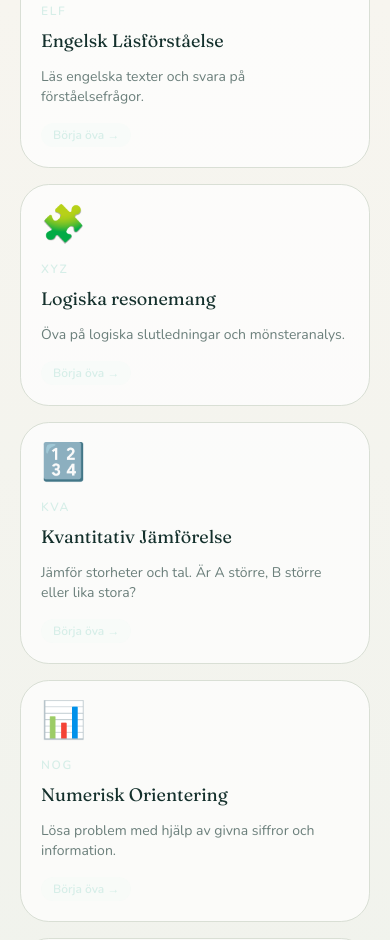
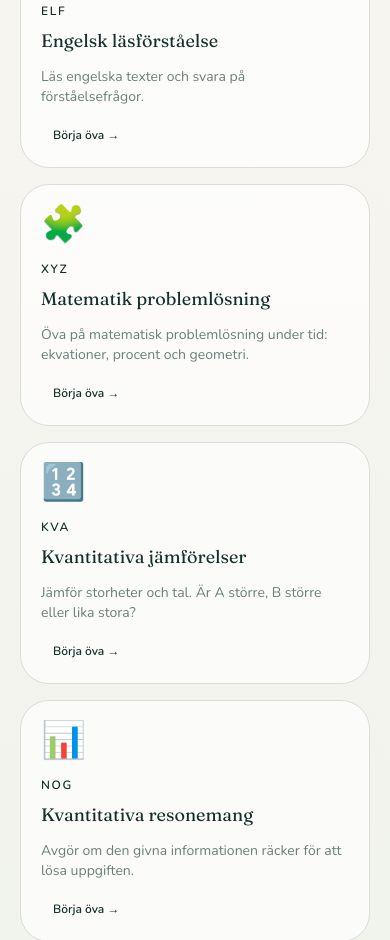
Before and after one commit to Oholmgren0608/HP-projekt, a Next.js app: page /ova in a window 390 px wide. Shown: the part 1060-2000 px from the top of the page. Built offline with nearby package versions, Linux system fonts and the light colour scheme; no server answers.

Commit message:
fix(ova): ELF/MEK-lasflaggor med bankkappning, korrekta delprovsetiketter, 404 vid ogiltig slug och tillgangliga antalsknappar

```diff
--- a/src/app/ova/[subtest]/page.tsx
+++ b/src/app/ova/[subtest]/page.tsx
@@ -1,5 +1,6 @@
 import { PracticeSubtestSelector } from "@/components/practice-subtest-selector";
 import type { PracticeKind } from "@/lib/practice";
+import { notFound } from "next/navigation";
 
 const VALID_SUBTESTS: PracticeKind[] = [
   "ord",
@@ -17,14 +18,7 @@ export default async function SubtestPage(props: PageProps<"/ova/[subtest]">) {
   const subtest = rawSubtest.toLowerCase();
 
   if (!VALID_SUBTESTS.includes(subtest as PracticeKind)) {
-    return (
-      <div className="rounded-2xl border border-[var(--line)] bg-white/70 p-6">
-        <p className="text-lg text-[var(--ink)]">Deltestet &quot;{subtest}&quot; hittades inte.</p>
-        <p className="mt-2 text-sm text-[var(--ink-muted)]">
-          Gå tillbaka till övningen och välj ett giltigt deltest.
-        </p>
-      </div>
-    );
+    notFound();
   }
 
   return <PracticeSubtestSelector subtest={subtest as PracticeKind} />;
--- a/src/components/practice-hub-v2.tsx
+++ b/src/components/practice-hub-v2.tsx
@@ -8,7 +8,7 @@ export type SubTestInfo = {
   label: string;
   title: string;
   description: string;
-  isReading: boolean; // true for LÄS, MEK, etc.
+  isReading: boolean; // true för långa läspass (LÄS, ELF)
   icon: string;
 };
 
@@ -26,13 +26,13 @@ export const SUBTESTS: SubTestInfo[] = [
     label: "MEK",
     title: "Meningskomplettering",
     description: "Fyll i meningar med rätt ord och konnektorer.",
-    isReading: true,
+    isReading: false,
     icon: "✏️",
   },
   {
     id: "las",
     label: "LÄS",
-    title: "Läsförståelse",
+    title: "Svensk läsförståelse",
     description: "Läs texter och svara på förståelsefrågor.",
     isReading: true,
     icon: "📖",
@@ -40,23 +40,23 @@ export const SUBTESTS: SubTestInfo[] = [
   {
     id: "elf",
     label: "ELF",
-    title: "Engelsk Läsförståelse",
+    title: "Engelsk läsförståelse",
     description: "Läs engelska texter och svara på förståelsefrågor.",
-    isReading: false,
+    isReading: true,
     icon: "🌍",
   },
   {
     id: "xyz",
     label: "XYZ",
-    title: "Logiska resonemang",
-    description: "Öva på logiska slutledningar och mönsteranalys.",
+    title: "Matematik problemlösning",
+    description: "Öva på matematisk problemlösning under tid: ekvationer, procent och geometri.",
     isReading: false,
     icon: "🧩",
   },
   {
     id: "kva",
     label: "KVA",
-    title: "Kvantitativ Jämförelse",
+    title: "Kvantitativa jämförelser",
     description: "Jämför storheter och tal. Är A större, B större eller lika stora?",
     isReading: false,
     icon: "🔢",
@@ -64,15 +64,15 @@ export const SUBTESTS: SubTestInfo[] = [
   {
     id: "nog",
     label: "NOG",
-    title: "Numerisk Orientering",
-    description: "Lösa problem med hjälp av givna siffror och information.",
+    title: "Kvantitativa resonemang",
+    description: "Avgör om den givna informationen räcker för att lösa uppgiften.",
     isReading: false,
     icon: "📊",
   },
   {
     id: "dtk",
     label: "DTK",
-    title: "Diagram, Tabeller & Kartor",
+    title: "Diagram, tabeller och kartor",
     description: "Tolka och analysera data från diagram, tabeller och kartor.",
     isReading: false,
     icon: "📈",
@@ -84,7 +84,7 @@ export function PracticeHubV2() {
     <div className="space-y-8">
       {/* Header */}
       <div>
-        <p className="text-xs font-semibold uppercase tracking-[0.18em] text-[var(--accent)]">
+        <p className="text-xs font-semibold uppercase tracking-[0.18em] text-[var(--brand)]">
           Övning
         </p>
         <h1 className="mt-2 font-[family-name:var(--font-display)] text-3xl tracking-tight text-[var(--ink)] sm:text-4xl">
@@ -102,21 +102,21 @@ export function PracticeHubV2() {
           <Link
             key={subtest.id}
             href={`/ova/${subtest.id}`}
-            className="group rounded-2xl border border-[var(--line)] bg-white/70 p-5 transition hover:border-[var(--accent)] hover:bg-[var(--accent-soft)] hover:shadow-[0_16px_40px_-28px_rgba(18,42,48,0.55)] sm:p-6"
+            className="group rounded-2xl border border-[var(--line)] bg-white/70 p-5 transition hover:border-[var(--brand)] hover:bg-[var(--accent-soft)] hover:shadow-[0_16px_40px_-28px_rgba(18,42,48,0.55)] sm:p-6"
           >
             <div className="mb-4 text-4xl">{subtest.icon}</div>
             <div className="flex items-start justify-between gap-2">
               <div className="flex-1">
-                <p className="text-xs font-semibold uppercase tracking-[0.14em] text-[var(--accent)]">
+                <p className="text-xs font-semibold uppercase tracking-[0.14em] text-[var(--brand)]">
                   {subtest.label}
                 </p>
-                <h2 className="mt-2 font-[family-name:var(--font-display)] text-lg text-[var(--ink)] group-hover:text-[var(--accent)]">
+                <h2 className="mt-2 font-[family-name:var(--font-display)] text-lg text-[var(--ink)] group-hover:text-[var(--brand)]">
                   {subtest.title}
                 </h2>
               </div>
             </div>
             <p className="mt-3 text-sm text-[var(--ink-muted)]">{subtest.description}</p>
-            <div className="mt-4 inline-block rounded-full bg-[var(--accent)]/10 px-3 py-1 text-xs font-semibold text-[var(--accent)]">
+            <div className="mt-4 inline-block rounded-full bg-[var(--brand)]/10 px-3 py-1 text-xs font-semibold text-[var(--brand)]">
               Börja öva →
             </div>
           </Link>
@@ -128,9 +128,9 @@ export function PracticeHubV2() {
         {/* Flashcards */}
         <Link
           href="/ova/flashcards"
-          className="rounded-2xl border border-[var(--line)] bg-white/70 p-5 transition hover:border-[var(--accent)] hover:bg-white hover:shadow-[0_16px_40px_-28px_rgba(18,42,48,0.55)] sm:p-6"
+          className="rounded-2xl border border-[var(--line)] bg-white/70 p-5 transition hover:border-[var(--brand)] hover:bg-white hover:shadow-[0_16px_40px_-28px_rgba(18,42,48,0.55)] sm:p-6"
         >
-          <p className="text-xs font-semibold uppercase tracking-[0.14em] text-[var(--accent)]">
+          <p className="text-xs font-semibold uppercase tracking-[0.14em] text-[var(--brand)]">
             Verktyg
           </p>
           <h2 className="mt-2 font-[family-name:var(--font-display)] text-xl text-[var(--ink)]">
@@ -139,7 +139,7 @@ export function PracticeHubV2() {
           <p className="mt-2 text-sm text-[var(--ink-muted)]">
             Öva på ord och begrepp med flashcards. Se ordet, säg betydelsen, vänd kortet.
           </p>
-          <div className="mt-4 inline-block rounded-full bg-[var(--accent)]/10 px-3 py-1 text-xs font-semibold text-[var(--accent)]">
+          <div className="mt-4 inline-block rounded-full bg-[var(--brand)]/10 px-3 py-1 text-xs font-semibold text-[var(--brand)]">
             Öppna →
           </div>
         </Link>
@@ -147,9 +147,9 @@ export function PracticeHubV2() {
         {/* Reading Library */}
         <Link
           href="/bibliotek"
-          className="rounded-2xl border border-[var(--line)] bg-white/70 p-5 transition hover:border-[var(--accent)] hover:bg-white hover:shadow-[0_16px_40px_-28px_rgba(18,42,48,0.55)] sm:p-6"
+          className="rounded-2xl border border-[var(--line)] bg-white/70 p-5 transition hover:border-[var(--brand)] hover:bg-white hover:shadow-[0_16px_40px_-28px_rgba(18,42,48,0.55)] sm:p-6"
         >
-          <p className="text-xs font-semibold uppercase tracking-[0.14em] text-[var(--accent)]">
+          <p className="text-xs font-semibold uppercase tracking-[0.14em] text-[var(--brand)]">
             Resurser
           </p>
           <h2 className="mt-2 font-[family-name:var(--font-display)] text-xl text-[var(--ink)]">
@@ -158,7 +158,7 @@ export function PracticeHubV2() {
           <p className="mt-2 text-sm text-[var(--ink-muted)]">
             Sakprosatexter att läsa med ord, konnektorer och sammanfattning.
           </p>
-          <div className="mt-4 inline-block rounded-full bg-[var(--accent)]/10 px-3 py-1 text-xs font-semibold text-[var(--accent)]">
+          <div className="mt-4 inline-block rounded-full bg-[var(--brand)]/10 px-3 py-1 text-xs font-semibold text-[var(--brand)]">
             Öppna →
           </div>
         </Link>
--- a/src/components/practice-subtest-selector.tsx
+++ b/src/components/practice-subtest-selector.tsx
@@ -1,7 +1,7 @@
 "use client";
 
 import { useState } from "react";
-import type { PracticeKind } from "@/lib/practice";
+import { ELF_BANK, LAS_BANK, type PracticeKind } from "@/lib/practice";
 import { SUBTESTS, type SubTestInfo } from "./practice-hub-v2";
 import { FreePracticeSession } from "./free-practice-session";
 
@@ -13,10 +13,20 @@ function getSubtestInfo(subtest: PracticeKind): SubTestInfo | null {
   return SUBTESTS.find((s) => s.id === subtest) ?? null;
 }
 
+/** Antal frågor i respektive läsbank — läsomfånget får aldrig överstiga banken. */
+const READING_BANK_SIZE: Partial<Record<PracticeKind, number>> = {
+  las: LAS_BANK.length,
+  elf: ELF_BANK.length,
+};
+
 function getQuestionCountRange(subtest: PracticeKind): { min: number; max: number } {
   const info = getSubtestInfo(subtest);
   if (!info) return { min: 5, max: 20 };
-  return info.isReading ? { min: 1, max: 5 } : { min: 5, max: 20 };
+  if (info.isReading) {
+    const bankSize = READING_BANK_SIZE[subtest] ?? 5;
+    return { min: 1, max: Math.min(5, bankSize) };
+  }
+  return { min: 5, max: 20 };
 }
 
 export function PracticeSubtestSelector({ subtest }: Props) {
@@ -47,7 +57,7 @@ export function PracticeSubtestSelector({ subtest }: Props) {
     <div className="space-y-6">
       {/* Header */}
       <div>
-        <p className="text-xs font-semibold uppercase tracking-[0.18em] text-[var(--accent)]">
+        <p className="text-xs font-semibold uppercase tracking-[0.18em] text-[var(--brand)]">
           Välj antal frågor
         </p>
         <h1 className="mt-2 font-[family-name:var(--font-display)] text-3xl tracking-tight text-[var(--ink)] sm:text-4xl">
@@ -59,9 +69,11 @@ export function PracticeSubtestSelector({ subtest }: Props) {
       {/* Question Count Selector */}
       <div className="rounded-2xl border border-[var(--line)] bg-white/70 p-6 sm:p-8">
         <div className="space-y-6">
-          <div>
-            <label className="block">
-              <span className="block text-sm font-semibold text-[var(--ink)] mb-4">
+          <div role="group" aria-labelledby="question-count-heading">
+            <span
+              id="question-count-heading"
+              className="block text-sm font-semibold text-[var(--ink)] mb-4"
+            >
               Hur många frågor vill du öva på?
             </span>
             <div className="flex flex-wrap gap-2">
@@ -71,9 +83,10 @@ export function PracticeSubtestSelector({ subtest }: Props) {
                     key={count}
                     type="button"
                     onClick={() => setQuestionCount(count)}
+                    aria-pressed={questionCount === count}
                     className={`min-w-12 rounded-lg border px-4 py-2 font-semibold transition ${
                       questionCount === count
-                          ? "border-[var(--accent)] bg-[var(--accent-soft)] text-[var(--ink)]"
+                        ? "border-[var(--brand)] bg-[var(--accent-soft)] text-[var(--ink)]"
                         : "border-[var(--line)] bg-white text-[var(--ink-muted)] hover:border-[var(--ink-soft)]"
                     }`}
                   >
@@ -82,7 +95,6 @@ export function PracticeSubtestSelector({ subtest }: Props) {
                 ),
               )}
             </div>
-            </label>
           </div>
 
           <div className="rounded-lg border border-[var(--line)] bg-[var(--paper)] p-4">
@@ -96,7 +108,7 @@ export function PracticeSubtestSelector({ subtest }: Props) {
           <button
             type="button"
             onClick={() => setSessionActive(true)}
-            className="inline-flex min-h-12 items-center rounded-lg bg-[var(--accent)] px-6 font-semibold text-white transition hover:brightness-110"
+            className="inline-flex min-h-12 items-center rounded-lg bg-[var(--brand)] px-6 font-semibold text-white transition hover:brightness-110"
           >
             Starta övning med {questionCount} {questionCount === 1 ? "fråga" : "frågor"}
           </button>
```
Lines whose indentation alone changed are shown as unchanged.
